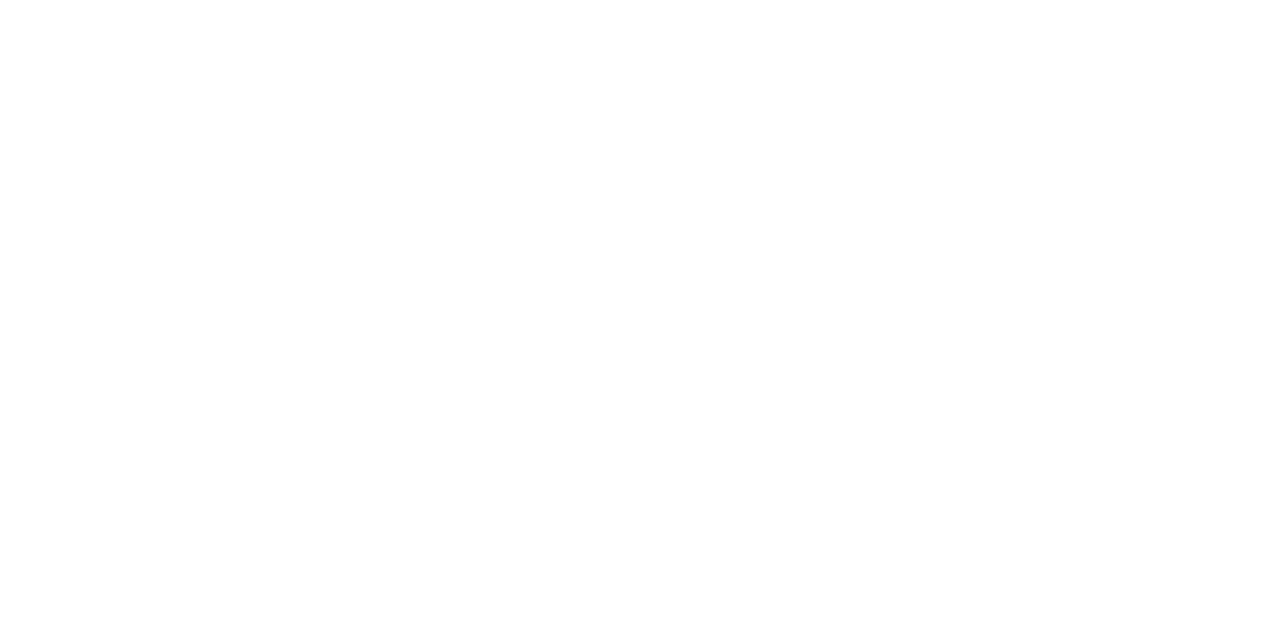
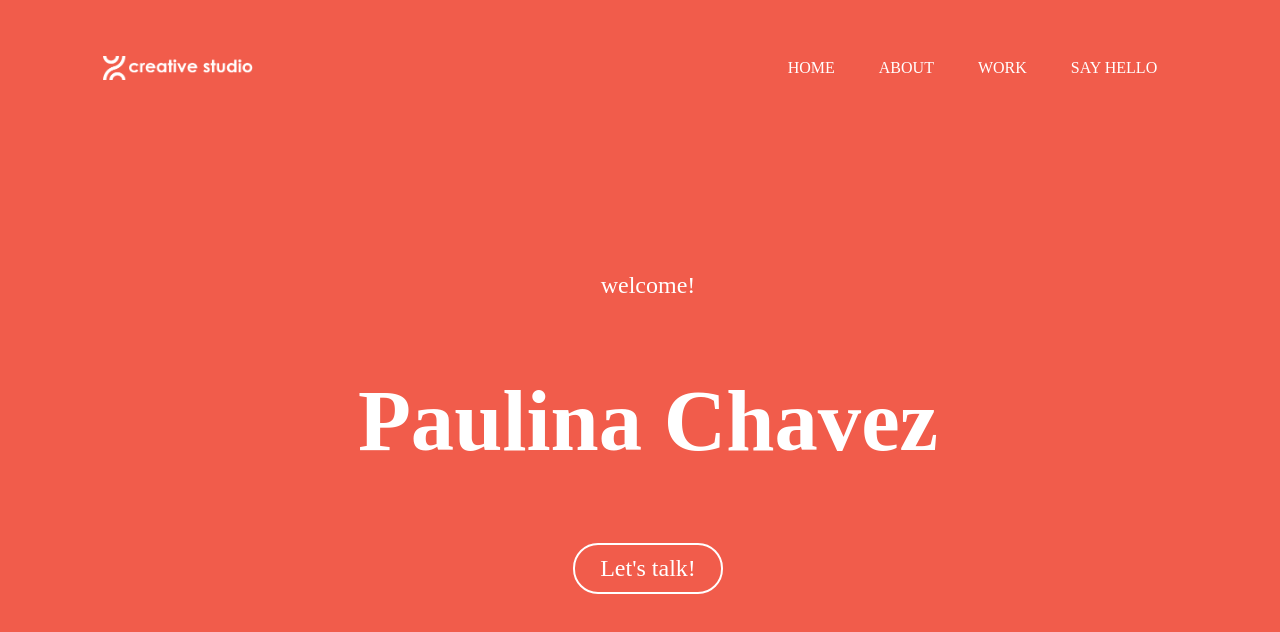
Before and after one commit to pauchavezj/Portfolio-Paulina-Chavez, a plain HTML site: page index.html in a window 1280 px wide. Drawn offline with Linux system fonts and the light colour scheme.

Commit message:
Avance
added work page, about page, icons,

```diff
--- a/about.css
+++ b/about.css
@@ -49,9 +49,7 @@
 h1 {
   font-family: var(--heading-font);
   color: white;
-  font-size: 28pt;
-  font-weight: lighter;
-  border-left: 50%;
+  font-size: 38pt;
 }
 p {
   color: white;
@@ -60,8 +58,15 @@ p {
   border-left: 30px;
 }
 .content {
-  width: 100%;
   position: absolute;
-  text-align: center;
+  margin-left: 50%;
   padding-top: 10%;
 }
+.me img {
+  width: 500px;
+}
+.me {
+  position: absolute;
+  margin-left: 3%;
+  padding-top: 0%;
+}
--- a/index.html
+++ b/index.html
@@ -0,0 +1,32 @@
+<!DOCTYPE html>
+<html lang="en">
+  <head>
+    <meta charset="UTF-8" />
+    <meta name="viewport" content="width=device-width, initial-scale=1.0" />
+    <title>Document</title>
+  </head>
+  <meta
+    name="description"
+    content="paulina chavez graphic designer creative studio"
+  />
+  <link rel="stylesheet" href="./style.css" />
+  <link rel="icon" href="./img/icon.png" />
+  <body>
+    <div class="navbar">
+      <img src="./img/logo creative studio.png" class="logo" />
+      <ul>
+        <li><a href="#">HOME</a></li>
+        <li><a href="./about.html">ABOUT</a></li>
+        <li><a href="./work.html">WORK</a></li>
+        <li><a href="./Sayhello.html">SAY HELLO</a></li>
+      </ul>
+    </div>
+    <div class="content">
+      <h1>welcome!</h1>
+      <h2>Paulina Chavez</h2>
+      <button type="button">
+        <a class="button" href="./sayhello.html">Let's talk!</a>
+      </button>
+    </div>
+  </body>
+</html>
--- a/style.css
+++ b/style.css
@@ -0,0 +1,86 @@
+:root {
+  --primary-color: #f15c4b;
+  --secundary-color: #b1ac8c;
+  --rosa-claro: #fbbfab;
+  --verde-claro: #d4dccc;
+  --heading-font: "Century Gothic Pro";
+  --body-font: "Montserrat";
+}
+* {
+  background-color: var(--primary-color);
+}
+.navbar {
+  width: 85%;
+  margin: auto;
+  padding: 35px 0;
+  display: flex;
+  align-items: center;
+  justify-content: space-between;
+}
+.logo {
+  width: 150px;
+  cursor: pointer;
+}
+.navbar ul li {
+  list-style: none;
+  display: inline-block;
+  margin: 0 20px;
+  position: relative;
+  font-family: var(--heading-font);
+}
+.navbar ul li a {
+  text-decoration: none;
+  color: white;
+  text-transform: uppercase;
+}
+.navbar ul li::after {
+  content: "";
+  height: 3px;
+  width: 0%;
+  background: #ffffff;
+  position: absolute;
+  left: 0;
+  bottom: -8px;
+  transition: 0.5s;
+}
+.navbar ul li:hover::after {
+  width: 100%;
+}
+
+h1 {
+  font-family: var(--heading-font);
+  color: white;
+  padding: 70x 0;
+  font-size: 18pt;
+  font-weight: lighter;
+}
+h2 {
+  font-family: var(--heading-font);
+  color: white;
+  padding: 10x 0;
+  font-size: 65pt;
+}
+button {
+  font-family: var(--heading-font);
+  border-color: white;
+  color: white;
+  text-align: center;
+  font-size: 18pt;
+  font-weight: lighter;
+  padding: 10px;
+  border-style: solid;
+  border-radius: 25px;
+  width: 150px;
+  cursor: pointer;
+  text-decoration: none;
+}
+.button {
+  text-decoration: none;
+  color: white;
+}
+.content {
+  width: 100%;
+  position: absolute;
+  text-align: center;
+  padding-top: 10%;
+}
--- /dev/null
+++ b/work.css
@@ -0,0 +1,98 @@
+:root {
+  --primary-color: #f15c4b;
+  --secundary-color: #b1ac8c;
+  --rosa-claro: #fbbfab;
+  --verde-claro: #d4dccc;
+  --heading-font: "Century Gothic Pro";
+  --body-font: "Montserrat";
+}
+* {
+  background-color: white;
+}
+.navbar {
+  width: 85%;
+  margin: auto;
+  padding: 35px 0;
+  display: flex;
+  align-items: center;
+  justify-content: space-between;
+}
+.logo {
+  width: 150px;
+  cursor: pointer;
+}
+.navbar ul li {
+  list-style: none;
+  display: inline-block;
+  margin: 0 20px;
+  position: relative;
+  font-family: var(--heading-font);
+}
+.navbar ul li a {
+  text-decoration: none;
+  text-transform: uppercase;
+  color: #f15c4b;
+}
+.navbar ul li::after {
+  content: "";
+  height: 3px;
+  width: 0%;
+  background: #f15c4b;
+  position: absolute;
+  left: 0;
+  bottom: -8px;
+  transition: 0.5s;
+}
+.navbar ul li:hover::after {
+  width: 100%;
+}
+h1 {
+  font-family: var(--heading-font);
+  color: #f15c4b;
+  padding: 70x 0;
+  font-size: 30pt;
+  text-align: center;
+}
+h2 {
+  font-family: var(--heading-font);
+  color: #b1ac8c;
+  padding: 10x 0;
+  font-size: 30pt;
+  text-align: center;
+}
+.content {
+  width: 100%;
+  position: absolute;
+  text-align: center;
+  padding-top: 10%;
+}
+.gallery {
+  display: grid;
+  grid-template-columns: repeat(2, 1fr);
+  grid-template-rows: repeat(3, 40vw);
+  grid-gap: 15px;
+  padding: 50px;
+}
+.gallery img {
+  width: 100%;
+  height: 100%;
+  object-fit: cover;
+  cursor: pointer;
+}
+.deko {
+  border-color: white;
+}
+.closeDialog {
+  color: #f15c4b;
+  border-style: none;
+  float: right;
+}
+.deko img {
+  width: 600px;
+}
+.yoga {
+  border-color: white;
+}
+.yoga img {
+  width: 600px;
+}
```
Also changed, not shown: about.html (+12 -7 lines), work.html (added, +82 -0 lines), img/IMG_3136.jpeg (added), img/icon.png (added), img/instagram.png (added), img/mail.png (added), img/pc-powerbeatspro-ivory-case-open-floating.jpg.large.2x.jpg (added), img/whatsapp.png (added), 3 other files.
